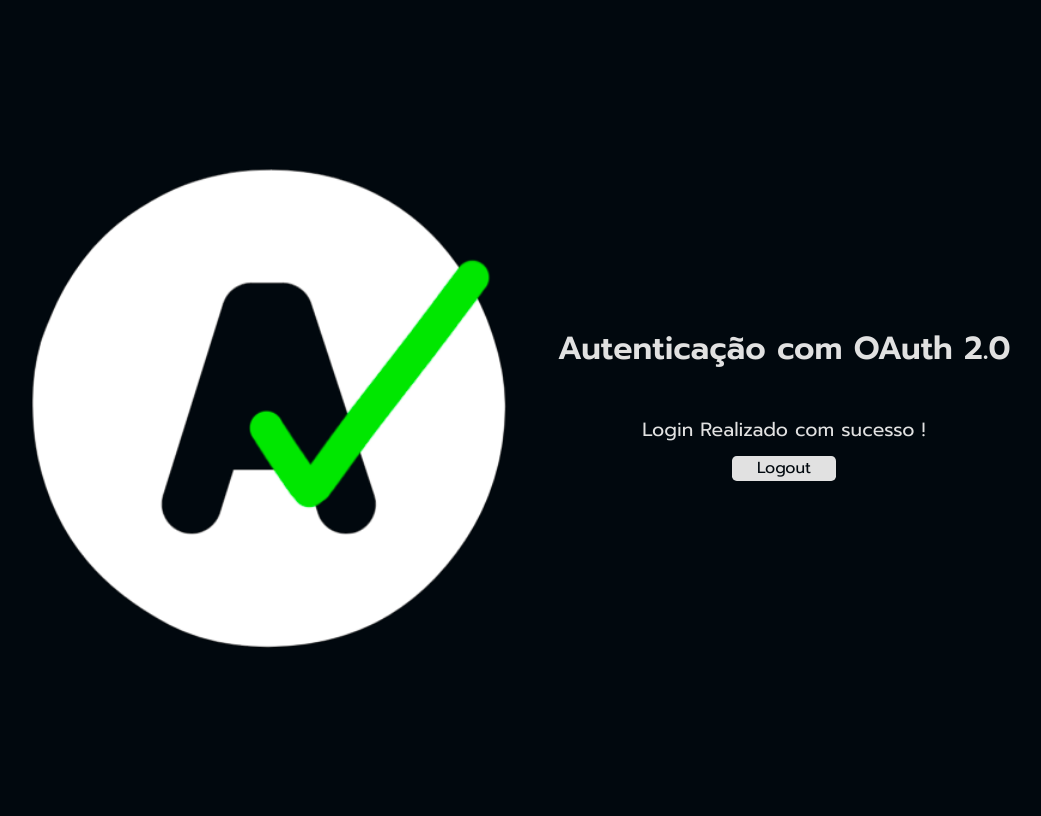
After one commit to Roberth-Thomas/Tech-Django-OAuth2.0, a Django app: page /members/ in a window 1280 px wide. The commit adds this page. Shown: the whole page, without its empty margins (104-1145 px from the left). Run offline with Django 5.2, Linux system fonts and the light colour scheme; the visitor is signed in with stand-in values (Sample User, id 1).

Commit message:
Finalizando Projeto

```diff
--- /dev/null
+++ b/setup/static/members.css
@@ -0,0 +1,25 @@
+:root {
+    --background-color: #01080E;
+    --offwhite: #E1E1E1;
+    --font-family: "Prompt", sans-serif;
+}
+
+.logout-btn-container {
+    display: flex;
+    justify-content: right;
+    align-items: center;
+}
+
+.logout-btn {
+    text-decoration: none;
+    background-color: var(--offwhite);
+    color: var(--background-color);
+    border-radius: 0.3rem;
+    width: 6.5rem;
+    height: 1.6rem;
+    font-weight: 400;
+    font-size: 1rem;
+    line-height: 1.6rem;
+    text-align: center;
+    margin-bottom: 2rem;
+}
--- a/static/style.css
+++ b/static/style.css
@@ -28,8 +28,8 @@ main {
 
 .logo {
     margin-top: 0.45rem;
-    height: 45rem;
-    width: 40.03rem;
+    height: 30rem;
+    width: 30rem;
 }
 
 h1 {
--- a/tech/urls.py
+++ b/tech/urls.py
@@ -1,6 +1,7 @@
 from django.urls import path
-from tech.views import index
+from tech.views import index, members
 
 urlpatterns = [
-    path('', index, name='index')
+    path('', index, name='index'),
+    path('members/', members, name='members'),
 ]
--- a/tech/views.py
+++ b/tech/views.py
@@ -1,4 +1,9 @@
 from django.shortcuts import render
+from django.contrib.auth.decorators import login_required
 
 def index(request):
     return render(request, 'tech/index.html')
+
+@login_required
+def members(request):
+    return render(request, 'tech/members.html')
--- a/templates/tech/base.html
+++ b/templates/tech/base.html
@@ -6,6 +6,8 @@
     <meta charset="UTF-8">
     <meta name="viewport" content="width=device-width, initial-scale=1.0">
     <link rel="stylesheet" href="{% static 'style.css' %}">
+    <link rel="stylesheet" href="{% static 'members.css' %}">
+
     <title>Treinando Django Auth</title>
 </head>
 <body>
--- a/templates/tech/index.html
+++ b/templates/tech/index.html
@@ -4,14 +4,14 @@
 {% block content %}
 
     <header>
-        <img src="{% static 'assets/oauth-logo.png' %}" alt="Uma pessoa feliz no computador" class="logo">
+        <img src="{% static 'assets/oauth-logo.png' %}" alt="oauth logo" class="logo">
     </header>
 
     <main>
         <h1>Autenticação com OAuth 2.0</h1>
         <div class="social-media">
             <div class="social-media-details">
-                <a href="">
+                <a href="http://localhost:8000/accounts/github/login/?process=login&next=%2Fmembers%2F">
                     <img src="{% static 'assets/github.svg' %}" alt="Ícone para realizar a autenticação com GitHub" class="social-media-icon">
                     <p>GitHub</p>
                 </a>
--- /dev/null
+++ b/templates/tech/members.html
@@ -0,0 +1,19 @@
+{% extends 'tech/base.html' %}
+{% load static %}
+
+{% block content %}
+
+    <header>
+        <img src="{% static 'assets/oauth-logo-GreenCheck.png' %}" alt="oauth logo GreenCheck" class="logo">
+    </header>
+
+    <main>
+        <h1>Autenticação com OAuth 2.0</h1>
+        <p>Login Realizado com sucesso !</p>
+
+        <div class="logout-btn-container">
+                <a href="http://localhost:8000/accounts/logout" class="logout-btn">Logout</a>
+        </div>
+    </main>
+
+{% endblock %}
```
Also changed, not shown: setup/settings.py (+12 -3 lines), static/account/js/account.js (added, +20 -0 lines), static/account/js/onload.js (added, +12 -0 lines), static/members.css (added, +25 -0 lines), setup/static/assets/logout.png (added), setup/static/assets/oauth-logo-GreenCheck.png (added), static/assets/logout.png (added), static/assets/oauth-logo-GreenCheck.png (added), static/assets/oauth-logo.png (added).
